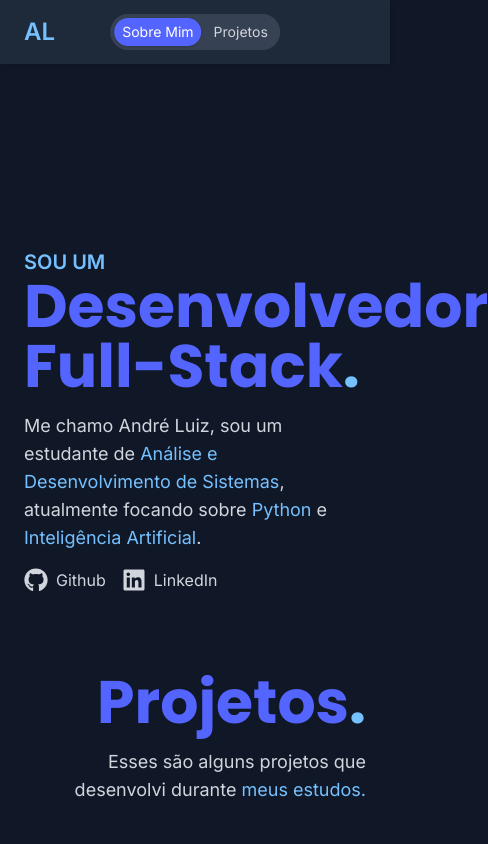
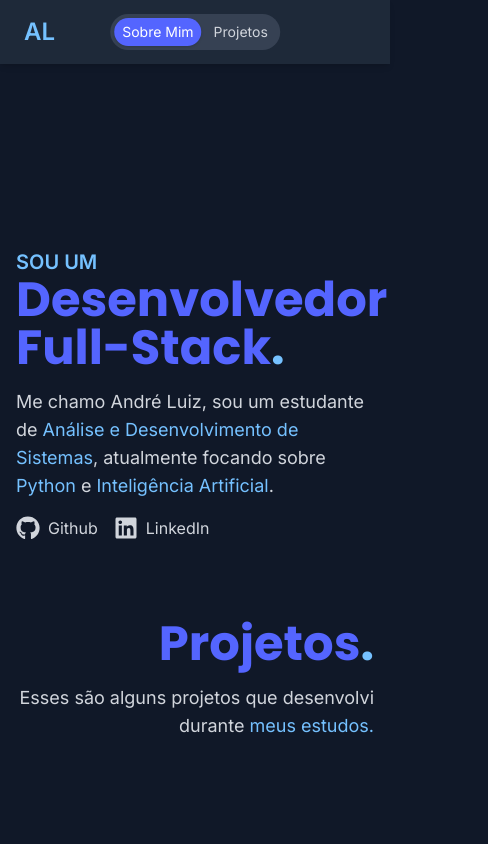
Before and after one commit to aikoandre/portfolio, a Next.js app: page / in a window 390 px wide. Shown: the top 844 px of the page, 488 px wide, since content can reach past the window. Built offline with nearby package versions, Linux system fonts and the light colour scheme.

Commit message:
Atualização para Mobile

```diff
--- a/src/app/layout.tsx
+++ b/src/app/layout.tsx
@@ -15,8 +15,14 @@ export default function RootLayout({
 }>) {
   return (
     <html lang="pt-BR">
+      <head>
+        <meta
+          name="viewport"
+          content="width=device-width, initial-scale=1.0, maximum-scale=1.0, user-scalable=no"
+        />
+      </head>
       {/* Apply dark theme styles directly */}
-      <body className="flex flex-col min-h-screen bg-gray-900 text-gray-100">
+      <body className="flex flex-col min-h-screen bg-gray-900 text-gray-100 overflow-x-hidden">
         <Header />
         <main className="flex-grow pt-20">{children}</main>
         <Footer />
--- a/src/app/page.tsx
+++ b/src/app/page.tsx
@@ -6,8 +6,8 @@ import { FaGithub, FaLinkedin } from "react-icons/fa";
 
 export default function Home() {
   return (
-    <main className="flex min-h-screen flex-col bg-gray-900">
-      <div className="max-w-6xl mx-auto w-full px-6 pt-28">
+    <main className="flex min-h-screen flex-col bg-gray-900 overflow-x-hidden">
+      <div className="max-w-6xl mx-auto w-full px-4 sm:px-6 pt-28">
         <section id="sobre-mim" className="w-full mt-14">
           <motion.p
             className="text-xl font-bold text-gray-300 accent-color-2"
@@ -19,7 +19,7 @@ export default function Home() {
             SOU UM
           </motion.p>
           <motion.h1
-            className="text-6xl lg:text-7xl font-bold accent-color-1 mb-4 max-w-[700px] font-poppins"
+            className="text-5xl md:text-6xl lg:text-7xl font-bold accent-color-1 mb-4 max-w-[700px] font-poppins"
             initial={{ y: 50, opacity: 0 }}
             whileInView={{ y: 0, opacity: 1 }}
             viewport={{ once: false, amount: 0.3 }}
@@ -73,7 +73,7 @@ export default function Home() {
 
         <section id="projetos" className="mt-20 md:mt-40 mb-50">
           <motion.h1
-            className="text-6xl lg:text-7xl font-bold accent-color-1 mb-4 text-right w-full  font-poppins"
+            className="text-5xl md:text-6xl lg:text-7xl font-bold accent-color-1 mb-4 text-right w-full  font-poppins"
             initial={{ y: 50, opacity: 0 }}
             whileInView={{ y: 0, opacity: 1 }}
             viewport={{ once: false, amount: 0.3 }}
```
